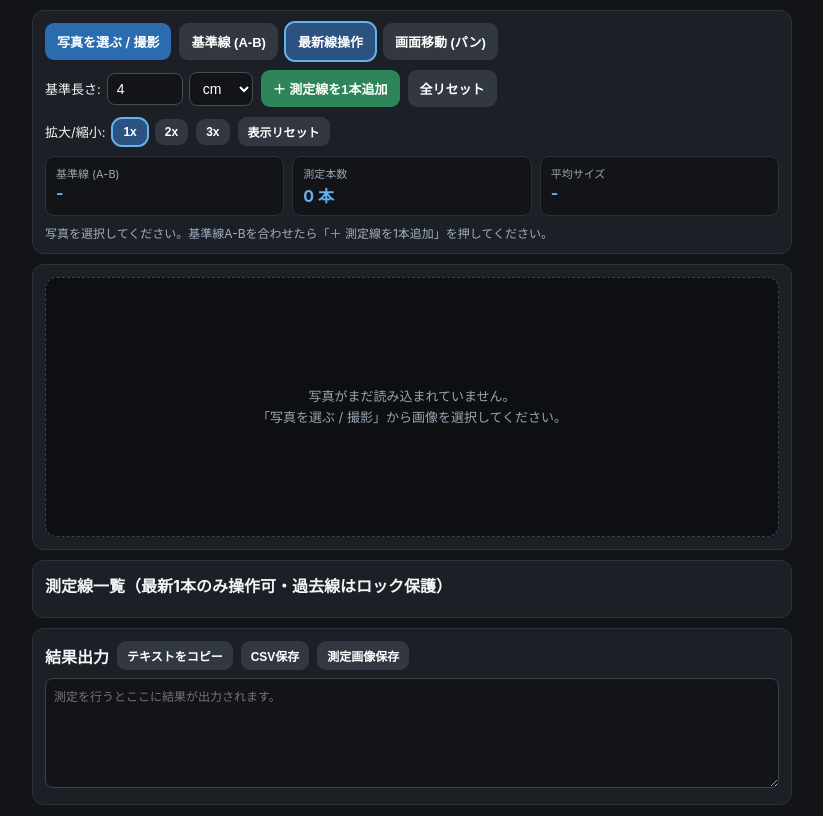
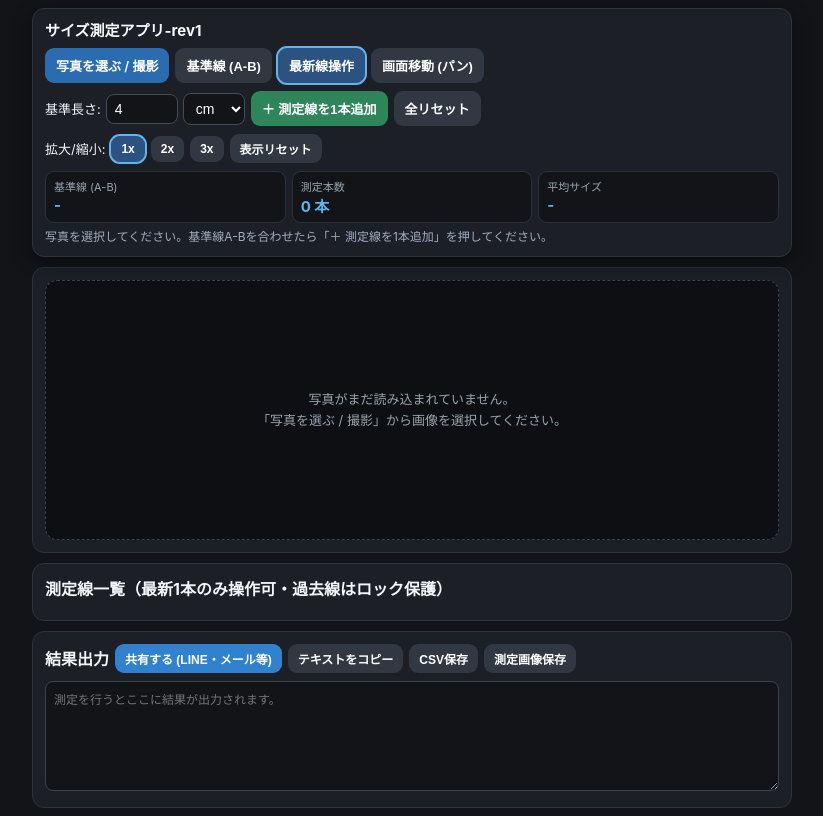
Before and after one commit to arision1975-prog/size.app, a plain HTML site: page index.html in a window 1280 px wide. Shown: the whole page, without its empty margins (228-1051 px from the left). Drawn offline with Linux system fonts and the light colour scheme.

Commit message:
Update index.html

```diff
--- a/index.html
+++ b/index.html
@@ -3,12 +3,12 @@
 <head>
   <meta charset="UTF-8" />
   <meta name="viewport" content="width=device-width, initial-scale=1.0, maximum-scale=1.0, user-scalable=no" />
-  <title>サイズ測定アプリ</title>
+  <title>サイズ測定アプリ-rev1</title>
   <style>
     * { box-sizing: border-box; -webkit-tap-highlight-color: transparent; }
     body {
       margin: 0;
-      padding: 10px;
+      padding: 8px;
       font-family: -apple-system, BlinkMacSystemFont, "Segoe UI", Roboto, sans-serif;
       background: #121417;
       color: #f3f5f8;
@@ -20,6 +20,25 @@
       flex-direction: column;
       gap: 10px;
     }
+    header.sticky-header {
+      position: sticky;
+      top: 0;
+      z-index: 30;
+      background: #1c2026;
+      border: 1px solid #2d333d;
+      border-radius: 12px;
+      padding: 10px 12px;
+      box-shadow: 0 6px 18px rgba(0, 0, 0, 0.45);
+    }
+    .app-title {
+      font-size: 15px;
+      font-weight: 700;
+      color: #f8fafc;
+      margin-bottom: 8px;
+      display: flex;
+      align-items: center;
+      justify-content: space-between;
+    }
     .panel {
       background: #1c2026;
       border: 1px solid #2d333d;
@@ -29,17 +48,17 @@
     .row {
       display: flex;
       flex-wrap: wrap;
-      gap: 8px;
+      gap: 6px;
       align-items: center;
     }
     .row + .row {
-      margin-top: 10px;
+      margin-top: 8px;
     }
     label.btn, button {
       appearance: none;
       border: none;
       border-radius: 9px;
-      padding: 9px 12px;
+      padding: 8px 11px;
       font-size: 13px;
       font-weight: 600;
       cursor: pointer;
@@ -52,6 +71,7 @@
     }
     button.secondary, label.btn.secondary { background: #323842; }
     button.success { background: #2f855a; }
+    button.share-btn { background: #3182ce; }
     button.danger { background: #9b2c2c; }
     button.active { outline: 2px solid #63b3ed; background: #2c5282; }
     button.small { padding: 6px 10px; font-size: 12px; }
@@ -60,7 +80,7 @@
     .field {
       display: flex;
       align-items: center;
-      gap: 6px;
+      gap: 5px;
       font-size: 13px;
     }
     .field input, .field select {
@@ -68,25 +88,25 @@
       color: #fff;
       border: 1px solid #444c56;
       border-radius: 8px;
-      padding: 7px 9px;
+      padding: 6px 8px;
       font-size: 14px;
     }
-    .field input[type="number"] { width: 76px; }
+    .field input[type="number"] { width: 72px; }
 
     .stats-grid {
       display: grid;
       grid-template-columns: repeat(3, 1fr);
-      gap: 8px;
-      margin-top: 10px;
+      gap: 6px;
+      margin-top: 8px;
     }
     .stat {
       background: #121417;
       border: 1px solid #2b313b;
       border-radius: 9px;
-      padding: 8px 10px;
+      padding: 6px 8px;
     }
     .stat-label { font-size: 11px; color: #9aa4b2; }
-    .stat-val { font-size: 16px; font-weight: 700; color: #63b3ed; margin-top: 2px; }
+    .stat-val { font-size: 15px; font-weight: 700; color: #63b3ed; margin-top: 1px; }
 
     .canvas-wrap {
       position: relative;
@@ -178,13 +198,18 @@
     .status {
       font-size: 12px;
       color: #a0aec0;
-      margin-top: 8px;
+      margin-top: 6px;
+      line-height: 1.4;
     }
   </style>
 </head>
 <body>
   <div class="app">
-    <div class="panel">
+    <header class="sticky-header" id="appHeader">
+      <div class="app-title">
+        <span>サイズ測定アプリ-rev1</span>
+      </div>
+
       <div class="row">
         <label class="btn" for="photoInput">写真を選ぶ / 撮影</label>
         <input id="photoInput" type="file" accept="image/*" />
@@ -232,7 +257,7 @@
       </div>
 
       <div class="status" id="statusText">写真を選択してください。基準線A-Bを合わせたら「＋ 測定線を1本追加」を押してください。</div>
-    </div>
+    </header>
 
     <div class="panel">
       <div class="canvas-wrap" id="canvasWrap">
@@ -252,6 +277,7 @@
     <div class="panel">
       <div class="row">
         <strong>結果出力</strong>
+        <button id="shareResultBtn" class="share-btn small" type="button">共有する (LINE・メール等)</button>
         <button id="copyTextBtn" class="secondary small" type="button">テキストをコピー</button>
         <button id="downloadCsvBtn" class="secondary small" type="button">CSV保存</button>
         <button id="downloadImgBtn" class="secondary small" type="button">測定画像保存</button>
@@ -284,6 +310,7 @@
     const lineListEl = document.getElementById('lineList');
     const outputArea = document.getElementById('outputArea');
 
+    const shareResultBtn = document.getElementById('shareResultBtn');
     const copyTextBtn = document.getElementById('copyTextBtn');
     const downloadCsvBtn = document.getElementById('downloadCsvBtn');
     const downloadImgBtn = document.getElementById('downloadImgBtn');
@@ -414,7 +441,6 @@
         }
       };
       measureLines.push(line);
-      // 常に新しく追加した線を操作対象にし、それ以前はロック
       activeLineId = id;
       setTool('measure');
       updateAll();
@@ -510,11 +536,9 @@
       return (linePx / refPx) * refReal;
     }
 
-    // 中心がわかりやすい十字（＋）マーカーを描画
     function drawCrosshair(x, y, color, editable) {
       const arm = editable ? 13 : 9;
       ctx.save();
-      // 白い縁取りで背景に埋もれにくくする
       ctx.strokeStyle = '#ffffff';
       ctx.lineWidth = editable ? 4.5 : 3;
       ctx.beginPath();
@@ -524,7 +548,6 @@
       ctx.lineTo(x, y + arm);
       ctx.stroke();
 
-      // カラーの十字線
       ctx.strokeStyle = color;
       ctx.lineWidth = editable ? 2.5 : 1.8;
       ctx.beginPath();
@@ -534,7 +557,6 @@
       ctx.lineTo(x, y + arm);
       ctx.stroke();
 
-      // 中央の極小ドット（交点確認用）
       ctx.fillStyle = '#ffffff';
       ctx.beginPath();
       ctx.arc(x, y, editable ? 2 : 1.5, 0, Math.PI * 2);
@@ -576,11 +598,9 @@
       ctx.clearRect(0, 0, canvas.width, canvas.height);
       ctx.drawImage(img, sx, sy, sw, sh, 0, 0, canvas.width, canvas.height);
 
-      // 基準線 A-B（基準線モードの時だけ操作可能）
       const refEditable = activeTool === 'ref';
       drawLine(refLine.p0, refLine.p1, '#38bdf8', ['A', 'B'], refEditable, refEditable ? 1 : 0.55);
 
-      // 測定線（測定線モードかつ対象1本のみ操作可能、それ以外はロック）
       const editableLine = getEditableLine();
       measureLines.forEach((line) => {
         const isEditable = activeTool === 'measure' && editableLine && line.id === editableLine.id;
@@ -595,7 +615,6 @@
       });
     }
 
-    // 厳密に「今操作可能な1対象」の端点のみ当たり判定する
     function findHitEditableHandle(cx, cy) {
       const hitRadius = 24;
 
@@ -645,7 +664,6 @@
         dragState = hit;
         canvas.setPointerCapture(e.pointerId);
       } else if (zoom > 1) {
-        // ロック中の線や基準線に触れても動かないよう、拡大中は画面パンとして扱う
         dragState = { type: 'pan', lastNorm: canvasPxToNorm(pos.x, pos.y) };
         canvas.setPointerCapture(e.pointerId);
       }
@@ -766,6 +784,7 @@
         avgStat.textContent = `${avg.toFixed(2)} ${unit}`;
 
         outputArea.value = [
+          `[サイズ測定アプリ-rev1]`,
           `基準: ${refReal} ${unit} (${refPx.toFixed(1)} px)`,
           `本数: ${validValues.length} 本 / 平均: ${avg.toFixed(2)} ${unit} (最小 ${min.toFixed(2)} / 最大 ${max.toFixed(2)} ${unit})`,
           '---',
@@ -781,6 +800,30 @@
       render();
       renderLineListAndOutput();
     }
+
+    shareResultBtn.addEventListener('click', async () => {
+      if (!outputArea.value) return;
+      if (navigator.share) {
+        try {
+          await navigator.share({
+            title: 'サイズ測定アプリ-rev1 結果',
+            text: outputArea.value
+          });
+          statusText.textContent = '共有メニューを開きました。';
+          return;
+        } catch (err) {
+          if (err && err.name === 'AbortError') return;
+        }
+      }
+      try {
+        await navigator.clipboard.writeText(outputArea.value);
+        statusText.textContent = '共有非対応環境のため結果をコピーしました。LINEやメールに貼り付けてください。';
+      } catch {
+        outputArea.select();
+        document.execCommand('copy');
+        statusText.textContent = '結果を選択しました。コピーして貼り付けてください。';
+      }
+    });
 
     copyTextBtn.addEventListener('click', async () => {
       if (!outputArea.value) return;
@@ -808,7 +851,7 @@
       const url = URL.createObjectURL(blob);
       const a = document.createElement('a');
       a.href = url;
-      a.download = 'size_measurement.csv';
+      a.download = 'size_measurement_rev1.csv';
       a.click();
       URL.revokeObjectURL(url);
     });
@@ -817,7 +860,7 @@
       if (!hasImage) return;
       const a = document.createElement('a');
       a.href = canvas.toDataURL('image/png');
-      a.download = 'measured_photo.png';
+      a.download = 'measured_photo_rev1.png';
       a.click();
     });
   </script>
```
